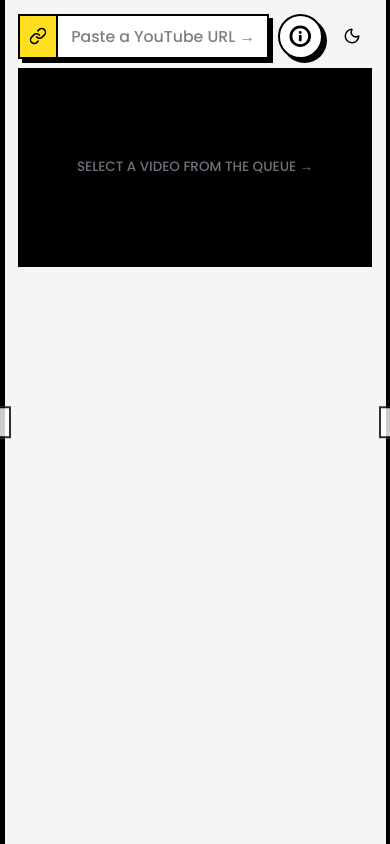
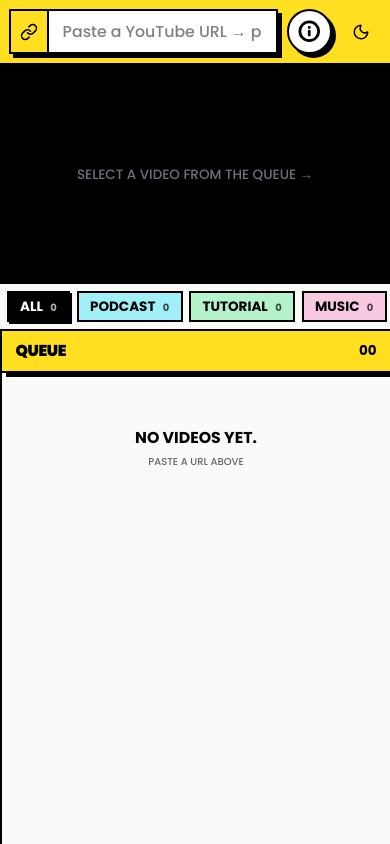
Before and after one commit to KabirKhanuja/Tubestack, a Next.js app: page / in a window 390 px wide. Built offline with nearby package versions, Linux system fonts and the light colour scheme.

Commit message:
made it responsive

```diff
--- a/app/page.tsx
+++ b/app/page.tsx
@@ -10,6 +10,7 @@ import { YouTubePlayer } from "@/components/youtube-player";
 import { ThemeToggle } from "@/components/theme-toggle";
 import { Resizer } from "@/components/resizer";
 import { InfoButton } from "@/components/info-button";
+import { MobileLayout } from "@/components/mobile-layout";
 import {
   CategoryPickerModal,
   type PendingVideo,
@@ -390,6 +391,32 @@ export default function Home() {
     [setState]
   );
 
+  const moveVideoToCategory = useCallback(
+    (videoId: string, categoryId: string) => {
+      let moved = false;
+      let videoTitle = "";
+      setState((s) => {
+        const v = s.videos.find((x) => x.id === videoId);
+        if (!v || v.categoryId === categoryId) return s;
+        moved = true;
+        videoTitle = v.title;
+        return {
+          ...s,
+          videos: s.videos.map((x) =>
+            x.id === videoId ? { ...x, categoryId } : x
+          ),
+        };
+      });
+      if (moved) {
+        const cat = categories.find((c) => c.id === categoryId);
+        toast.success(
+          `Moved "${videoTitle}" → ${cat?.name ?? "category"}`
+        );
+      }
+    },
+    [setState, categories]
+  );
+
   /* ---------- Playback ---------- */
 
   const handleProgress = useCallback(
@@ -460,6 +487,17 @@ export default function Home() {
     }));
   }, [activeVideoId, setState]);
 
+  /* ---------- Mobile detection ---------- */
+
+  const [isMobile, setIsMobile] = useState(false);
+  useEffect(() => {
+    const mq = window.matchMedia("(max-width: 767px)");
+    const update = () => setIsMobile(mq.matches);
+    update();
+    mq.addEventListener("change", update);
+    return () => mq.removeEventListener("change", update);
+  }, []);
+
   /* ---------- Keyboard shortcuts ---------- */
 
   useEffect(() => {
@@ -511,6 +549,45 @@ export default function Home() {
 
   /* ---------- Render ---------- */
 
+  if (isMobile) {
+    return (
+      <>
+        <MobileLayout
+          hydrated={hydrated}
+          categories={categories}
+          counts={counts}
+          activeCategoryId={activeCategoryId}
+          videos={videos}
+          filteredVideos={filteredVideos}
+          activeVideo={activeVideo}
+          activeVideoId={activeVideoId}
+          emptyMessage={
+            videos.length === 0
+              ? "No videos yet."
+              : `No videos in ${activeCategoryName}.`
+          }
+          pickerLoading={pickerLoading}
+          onAddUrl={handleAddUrl}
+          onSelectCategory={selectCategory}
+          onSelectVideo={selectVideo}
+          onCompleteVideo={completeVideo}
+          onRemoveVideo={removeVideo}
+          onReorderVideos={reorderVideos}
+          onProgress={handleProgress}
+          onEnded={handleEnded}
+        />
+        <CategoryPickerModal
+          open={pickerOpen}
+          loading={pickerLoading}
+          pending={pendingVideo}
+          categories={categories}
+          onPick={handlePickCategory}
+          onClose={closePicker}
+        />
+      </>
+    );
+  }
+
   return (
     <div className="flex h-dvh w-full overflow-hidden bg-stone-100 text-black dark:bg-zinc-950 dark:text-zinc-100">
       {/* Left: Categories — resizable */}
@@ -528,6 +605,7 @@ export default function Home() {
           onReorder={reorderCategories}
           onClearCategory={clearCategory}
           onClearAll={clearAll}
+          onVideoDropToCategory={moveVideoToCategory}
         />
       </div>
 
--- a/components/category-sidebar.tsx
+++ b/components/category-sidebar.tsx
@@ -1,6 +1,6 @@
 "use client";
 
-import { useState } from "react";
+import { useEffect, useState } from "react";
 import {
   ChevronDown,
   GripVertical,
@@ -12,6 +12,14 @@ import { ScrollArea } from "@/components/ui/scroll-area";
 import { useDragReorder } from "@/lib/dnd";
 import { CATEGORY_COLORS, type Category } from "@/lib/types";
 
+const VIDEO_MIME = "application/x-tubestack-video";
+
+function dragHasVideo(e: React.DragEvent): boolean {
+  const types = e.dataTransfer?.types;
+  if (!types) return false;
+  return Array.from(types).includes(VIDEO_MIME);
+}
+
 type Props = {
   categories: Category[];
   activeId: string;
@@ -22,6 +30,7 @@ type Props = {
   onReorder: (fromId: string, toId: string) => void;
   onClearCategory: (id: string) => void;
   onClearAll: () => void;
+  onVideoDropToCategory: (videoId: string, categoryId: string) => void;
 };
 
 const HATCH = "repeating-linear-gradient(-45deg,transparent 0px,transparent 5px,rgba(0,0,0,0.09) 5px,rgba(0,0,0,0.09) 6px)";
@@ -50,12 +59,25 @@ export function CategorySidebar({
   onReorder,
   onClearCategory,
   onClearAll,
+  onVideoDropToCategory,
 }: Props) {
   const [newName, setNewName] = useState("");
   const [memoryOpen, setMemoryOpen] = useState(false);
   const [pendingDelete, setPendingDelete] = useState<string | null>(null);
+  const [videoDropTarget, setVideoDropTarget] = useState<string | null>(null);
 
   const dnd = useDragReorder(onReorder);
+
+  // Clear cross-panel drop highlight when any drag ends
+  useEffect(() => {
+    const clear = () => setVideoDropTarget(null);
+    window.addEventListener("dragend", clear);
+    window.addEventListener("drop", clear);
+    return () => {
+      window.removeEventListener("dragend", clear);
+      window.removeEventListener("drop", clear);
+    };
+  }, []);
 
   function submit(e: React.FormEvent) {
     e.preventDefault();
@@ -111,18 +133,46 @@ export function CategorySidebar({
             const color = c.color ?? CATEGORY_COLORS[0];
             const dragging = dnd.draggingId === c.id;
             const dropTarget = dnd.overId === c.id && dnd.draggingId !== c.id;
+            const videoOver = videoDropTarget === c.id;
 
             return (
               <div
                 key={c.id}
                 draggable
                 onDragStart={dnd.onDragStart(c.id)}
-                onDragOver={dnd.onDragOver(c.id)}
-                onDragLeave={dnd.onDragLeave(c.id)}
-                onDrop={dnd.onDrop(c.id)}
-                className={`group relative flex h-9 items-center border-2 border-black transition-all dark:border-zinc-100 ${
-                  dragging ? "opacity-40" : ""
-                } ${dropTarget ? "translate-y-px" : ""}`}
+                onDragOver={(e) => {
+                  if (dragHasVideo(e)) {
+                    e.preventDefault();
+                    e.dataTransfer.dropEffect = "move";
+                    if (videoDropTarget !== c.id) setVideoDropTarget(c.id);
+                    return;
+                  }
+                  dnd.onDragOver(c.id)(e);
+                }}
+                onDragLeave={(e) => {
+                  if (dragHasVideo(e)) {
+                    if (videoDropTarget === c.id) setVideoDropTarget(null);
+                    return;
+                  }
+                  dnd.onDragLeave(c.id)(e);
+                }}
+                onDrop={(e) => {
+                  const videoId = e.dataTransfer.getData(VIDEO_MIME);
+                  if (videoId) {
+                    e.preventDefault();
+                    onVideoDropToCategory(videoId, c.id);
+                    setVideoDropTarget(null);
+                    return;
+                  }
+                  dnd.onDrop(c.id)(e);
+                }}
+                className={`group relative flex h-9 items-center border-2 transition-all ${
+                  videoOver
+                    ? "border-red-500 ring-2 ring-red-500"
+                    : "border-black dark:border-zinc-100"
+                } ${dragging ? "opacity-40" : ""} ${dropTarget ? "translate-y-px" : ""} ${
+                  videoOver ? "translate-y-px brutal-shadow-sm" : ""
+                }`}
                 style={
                   active
                     ? {
--- /dev/null
+++ b/components/mobile-layout.tsx
@@ -0,0 +1,166 @@
+"use client";
+
+import { ExternalLink } from "lucide-react";
+import { AddVideoBar } from "@/components/add-video-bar";
+import { YouTubePlayer } from "@/components/youtube-player";
+import { QueuePanel } from "@/components/queue-panel";
+import { ThemeToggle } from "@/components/theme-toggle";
+import { InfoButton } from "@/components/info-button";
+import { canonicalUrl } from "@/lib/youtube";
+import type { Category, Video } from "@/lib/types";
+
+type Props = {
+  hydrated: boolean;
+  categories: Category[];
+  counts: Record<string, number>;
+  activeCategoryId: string;
+  videos: Video[];
+  filteredVideos: Video[];
+  activeVideo: Video | null;
+  activeVideoId: string | null;
+  emptyMessage: string;
+  pickerLoading: boolean;
+  onAddUrl: (url: string) => Promise<void> | void;
+  onSelectCategory: (id: string) => void;
+  onSelectVideo: (id: string) => void;
+  onCompleteVideo: (id: string, completed: boolean) => void;
+  onRemoveVideo: (id: string) => void;
+  onReorderVideos: (fromId: string, toId: string) => void;
+  onProgress: (currentSeconds: number, durationSeconds: number) => void;
+  onEnded: () => void;
+};
+
+export function MobileLayout(props: Props) {
+  const totalCount = Object.values(props.counts).reduce((a, b) => a + b, 0);
+
+  return (
+    <div className="flex h-dvh w-full flex-col overflow-hidden bg-stone-100 text-black dark:bg-zinc-950 dark:text-zinc-100">
+      {/* URL bar */}
+      <div className="flex shrink-0 items-center gap-2 border-b-2 border-black bg-yellow-300 p-2 dark:border-zinc-100 dark:text-black">
+        <div className="min-w-0 flex-1">
+          <AddVideoBar
+            loading={props.pickerLoading}
+            onSubmit={props.onAddUrl}
+          />
+        </div>
+        <InfoButton />
+        <ThemeToggle />
+      </div>
+
+      {/* Player */}
+      <div className="shrink-0">
+        <YouTubePlayer
+          videoId={
+            props.hydrated && props.activeVideo
+              ? props.activeVideo.videoId
+              : null
+          }
+          startSeconds={props.activeVideo?.watchedSeconds ?? 0}
+          onProgress={props.onProgress}
+          onEnded={props.onEnded}
+        />
+      </div>
+
+      {/* Active video info + Watch on YouTube */}
+      {props.activeVideo && (
+        <div className="flex shrink-0 items-start justify-between gap-2 border-b-2 border-black bg-white p-2 dark:border-zinc-100 dark:bg-zinc-900">
+          <div className="min-w-0 flex-1">
+            <h2 className="line-clamp-2 text-sm font-black leading-tight uppercase">
+              {props.activeVideo.title}
+            </h2>
+            {props.activeVideo.author && (
+              <p className="mt-0.5 truncate font-mono text-[10px] uppercase opacity-60">
+                {props.activeVideo.author}
+              </p>
+            )}
+          </div>
+          <a
+            href={canonicalUrl(props.activeVideo.videoId)}
+            target="_blank"
+            rel="noopener noreferrer"
+            className="inline-flex shrink-0 items-center gap-1 border-2 border-black px-2 py-1 text-[10px] font-bold uppercase hover:bg-red-500 hover:text-white dark:border-zinc-100"
+          >
+            <ExternalLink className="h-3 w-3" />
+            YouTube
+          </a>
+        </div>
+      )}
+
+      {/* Horizontal category tabs */}
+      <div
+        className="shrink-0 overflow-x-auto border-b-2 border-black bg-stone-50 dark:border-zinc-100 dark:bg-zinc-900"
+        style={{ WebkitOverflowScrolling: "touch" }}
+      >
+        <div className="flex w-max gap-1.5 p-1.5">
+          <CatTab
+            id="__all__"
+            name="All"
+            count={totalCount}
+            active={props.activeCategoryId === "__all__"}
+            onSelect={props.onSelectCategory}
+          />
+          {props.categories.map((c) => (
+            <CatTab
+              key={c.id}
+              id={c.id}
+              name={c.name}
+              count={props.counts[c.id] ?? 0}
+              active={props.activeCategoryId === c.id}
+              onSelect={props.onSelectCategory}
+              color={c.color}
+            />
+          ))}
+        </div>
+      </div>
+
+      {/* Queue list */}
+      <div className="min-h-0 flex-1">
+        <QueuePanel
+          videos={props.filteredVideos}
+          activeVideoId={props.activeVideoId}
+          emptyMessage={props.emptyMessage}
+          onSelect={props.onSelectVideo}
+          onComplete={props.onCompleteVideo}
+          onRemove={props.onRemoveVideo}
+          onReorder={props.onReorderVideos}
+        />
+      </div>
+    </div>
+  );
+}
+
+function CatTab({
+  id,
+  name,
+  count,
+  active,
+  color,
+  onSelect,
+}: {
+  id: string;
+  name: string;
+  count: number;
+  active: boolean;
+  color?: string;
+  onSelect: (id: string) => void;
+}) {
+  return (
+    <button
+      type="button"
+      onClick={() => onSelect(id)}
+      className={`shrink-0 border-2 px-2.5 py-1 text-xs font-bold uppercase transition-all ${
+        active
+          ? "border-black bg-black text-white brutal-shadow-sm dark:border-zinc-100 dark:bg-zinc-100 dark:text-black"
+          : "border-black bg-white text-black hover:bg-stone-200 dark:border-zinc-100 dark:bg-zinc-900 dark:text-zinc-100 dark:hover:bg-zinc-800"
+      }`}
+      style={
+        !active && color
+          ? { backgroundColor: `${color}99`, color: "#000" }
+          : undefined
+      }
+    >
+      {name}{" "}
+      <span className="ml-1 font-mono text-[10px] opacity-70">{count}</span>
+    </button>
+  );
+}
--- a/components/queue-panel.tsx
+++ b/components/queue-panel.tsx
@@ -65,7 +65,17 @@ export function QueuePanel({
                 <li
                   key={v.id}
                   draggable
-                  onDragStart={dnd.onDragStart(v.id)}
+                  onDragStart={(e) => {
+                    dnd.onDragStart(v.id)(e);
+                    try {
+                      e.dataTransfer.setData(
+                        "application/x-tubestack-video",
+                        v.id
+                      );
+                    } catch {
+                      // ignore
+                    }
+                  }}
                   onDragOver={dnd.onDragOver(v.id)}
                   onDragLeave={dnd.onDragLeave(v.id)}
                   onDrop={dnd.onDrop(v.id)}
```
